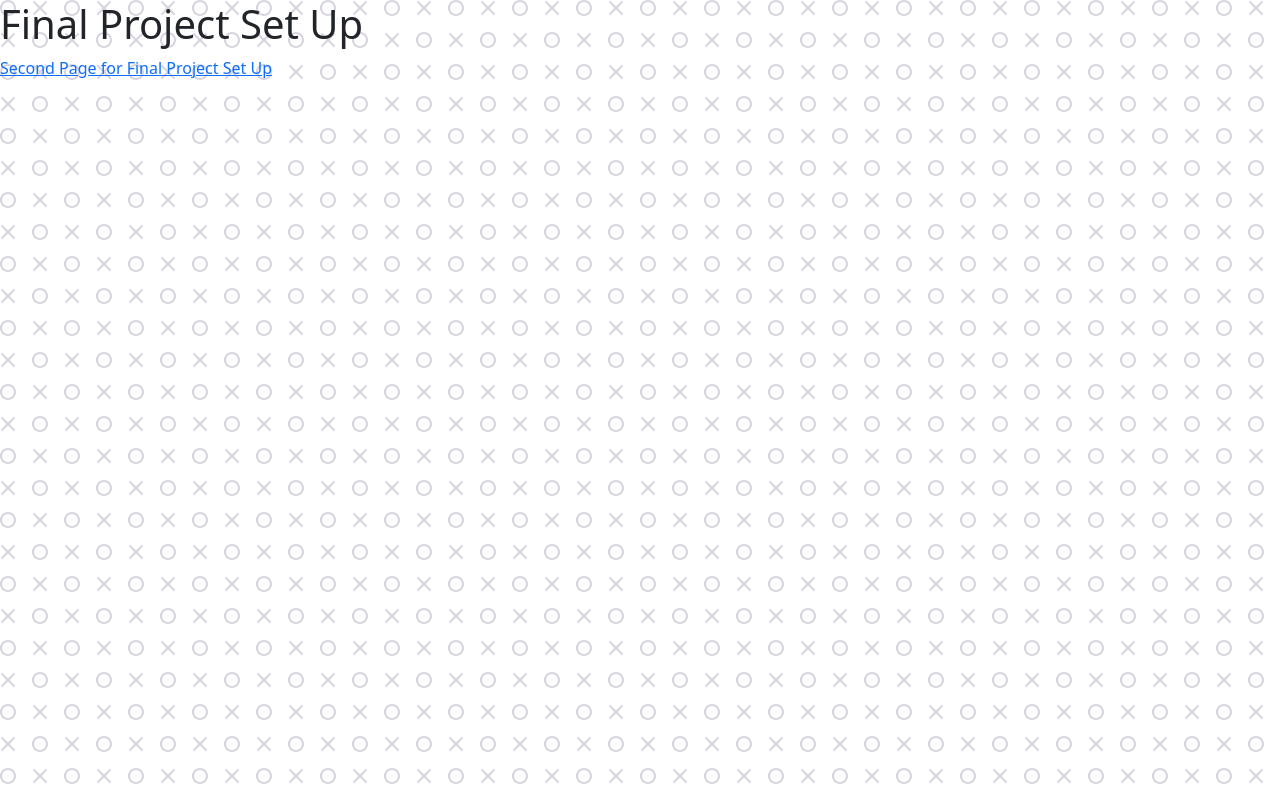
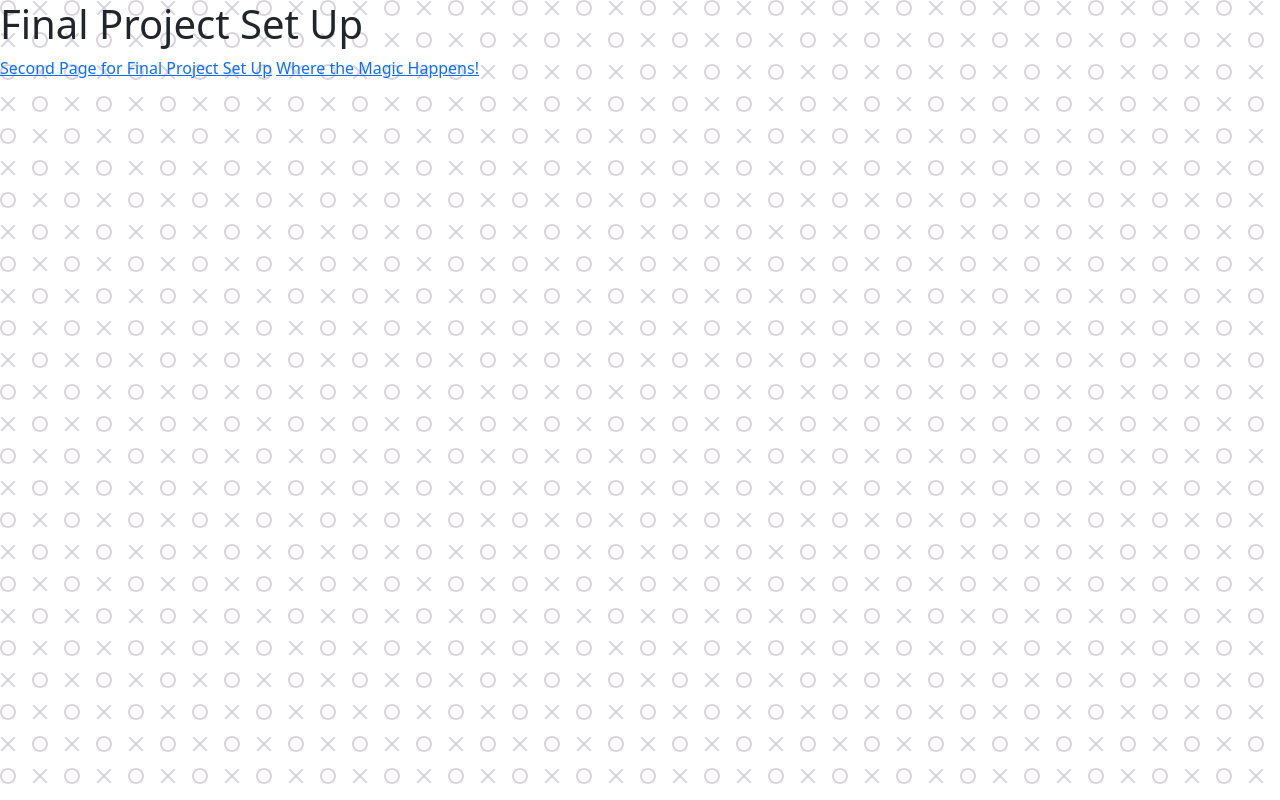
Before and after one commit to Houston37F/New-Final-Project-Set-Up, a plain HTML site: page index.html in a window 1280 px wide. Drawn offline with nearby package versions, Linux system fonts and the light colour scheme.

Commit message:
Update index.html

```diff
--- a/index.html
+++ b/index.html
@@ -12,9 +12,9 @@
 
 <body>
 <!-- partial:index.partial.html -->
-<h1> Final Project Set Up</h1>
-
-<a href="pages/second-page.html">Second Page for Final Project Set Up</a>
+  <h1> Final Project Set Up</h1>
+  <a href="pages/second-page.html">Second Page for Final Project Set Up</a>
+  <a href="https://github.com/Houston37F/New-Final-Project-Set-Up"> Where the Magic Happens!</a>
 
 <!-- partial -->
   <script src='https://cdnjs.cloudflare.com/ajax/libs/jquery/3.6.0/jquery.min.js'>
```
